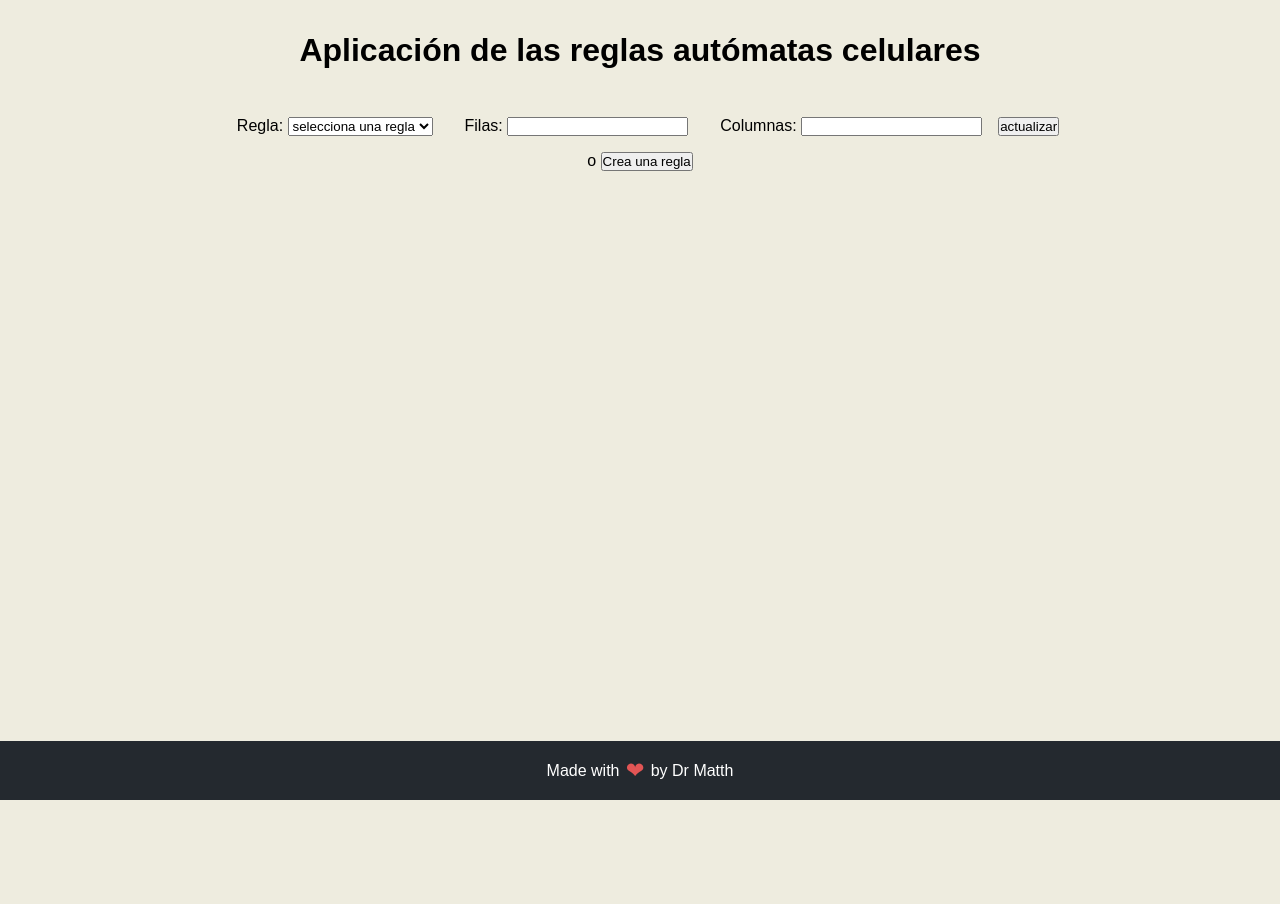
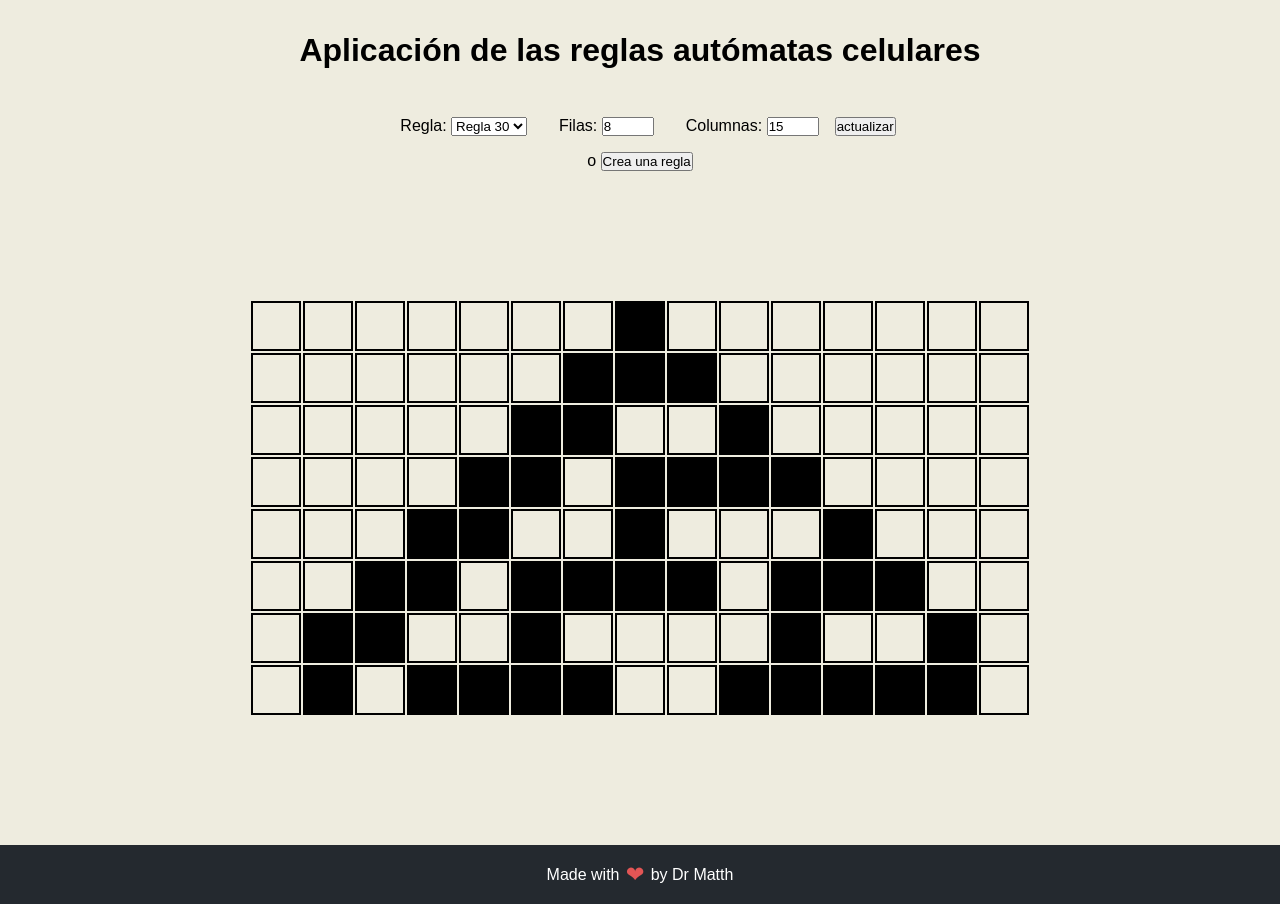
Before and after one commit to DR-MATTH/reglas_automata_celular, a React (Create React App) app: page / in a window 1280 px wide. Before the commit the page ends 800 px from the top, so only its background shows below. Built offline with nearby package versions, Linux system fonts and the light colour scheme.

Commit message:
reglas conocidas termidas

```diff
--- a/src/App.js
+++ b/src/App.js
@@ -1,7 +1,27 @@
+import { useState, useEffect } from 'react'
 import { generarMatriz } from './utils.js'
 
 export default function App() {
   // todo esto esta dentro del div #root
+  const [filas, setFilas] = useState(8)
+  const [columnas, setColumnas] = useState(15)
+  const [regla, setRegla] = useState(30)
+
+  // console.log('render', filas, columnas, regla)
+  const [matriz, setMatriz] = useState(generarMatriz(regla, filas, columnas))
+
+  // para ejecutar cada que se entra a la pagina por primera vez
+  useEffect(() => {
+    const inputFilas = document.getElementById('inputFilas')
+    inputFilas.value = 8
+
+    const inputColumnas = document.getElementById('inputColumnas')
+    inputColumnas.value = 15
+  }, [])
+
+  useEffect(() => {
+    setMatriz(generarMatriz(regla, filas, columnas))
+  }, [regla, filas, columnas])
 
   return (
     <>
@@ -14,7 +34,6 @@ export default function App() {
             <div className='grupo'>
               <label>Regla: </label>
               <select id='combobox'>
-                <option>selecciona una regla</option>
                 <option value={30}>Regla 30</option>
                 <option value={54}>Regla 54</option>
                 <option value={60}>Regla 60</option>
@@ -23,13 +42,20 @@ export default function App() {
             </div>
             <div className='grupo'>
               <label>Filas: </label>
-              <input type={'number'} min={8}></input>
+              <input type={'number'} min={8} max={50} id='inputFilas' />
             </div>
             <div className='grupo'>
               <label>Columnas: </label>
-              <input type={'number'} min={15}></input>
+              <input type={'number'} min={15} max={50} id='inputColumnas' />
             </div>
-            <button>actualizar</button>
+            <button
+              onClick={() => {
+                setFilas(parseInt(document.getElementById('inputFilas').value))
+                setColumnas(parseInt(document.getElementById('inputColumnas').value))
+                const combobox = document.getElementById('combobox')
+                setRegla(combobox.options[combobox.selectedIndex].value)
+              }}
+            >actualizar</button>
           </div>
         </div>
         <div className='regla_custom'>
@@ -38,6 +64,23 @@ export default function App() {
             <button>Crea una regla</button>
           </div>
         </div>
+        <table>
+          <tbody>
+            {
+              matriz.map((filas, i) => (
+                <tr key={`${i}`}>
+                  {
+                    filas.map((celda, j) => {
+                      if (celda)
+                        return <td className='painted' key={`${i}${j}`}></td>
+                      return <td key={`${i}${j}`}></td>
+                    })
+                  }
+                </tr>
+              ))
+            }
+          </tbody>
+        </table>
       </div>
       <Footer />
     </>
--- a/src/index.css
+++ b/src/index.css
@@ -46,9 +46,10 @@ body {
 
 table {
     /* border-collapse: collapse; */
-    margin: auto;
-    margin-top: 25%;
+    margin: 10% auto;
+    table-layout: fix
 }
+
 
 td {
     width: 50px;
--- a/src/utils.js
+++ b/src/utils.js
@@ -72,9 +72,22 @@ export function generarMatriz(regla, n, m) {
  */
 function generarMatrizHelper(regla, n, m) {
     // creamos la matriz de ceros
-    let matriz = Array(n).fill(Array(m).fill(0))
+    let matriz = Array(n).fill().map(() => Array(m).fill(0))
     // colocamos el valor semilla
     matriz[0][Math.trunc(m/2)] = 1
-    console.log(matriz)
-    console.log(regla)
+    // console.log(JSON.stringify(matriz))
+    // console.log(JSON.stringify(regla))
+    let condicion = ''
+    for (let i = 1; i < n; i++) {
+        for (let j = 1; j < m - 1; j++) {
+            condicion = [matriz[i-1][j-1], matriz[i-1][j], matriz[i-1][j+1]].join('')
+            // console.log(JSON.stringify(condicion), regla[condicion])
+            // aqui entra con los valores en binario y obtiene la salida
+            matriz[i][j] = regla[condicion]
+            // console.log(matriz[i][j])
+        }
+    }
+    // console.log(JSON.stringify(matriz))
+
+    return matriz
 }
```
